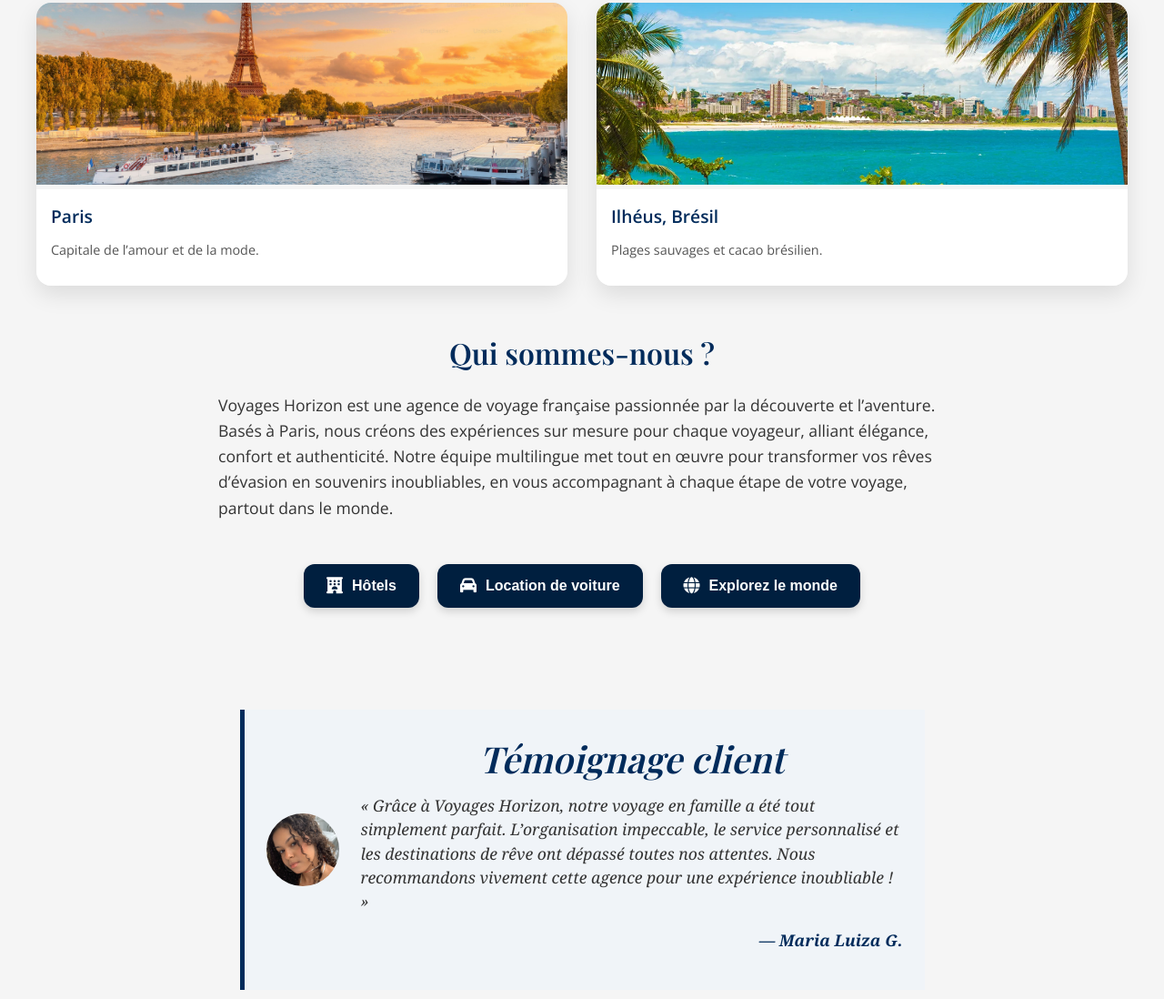
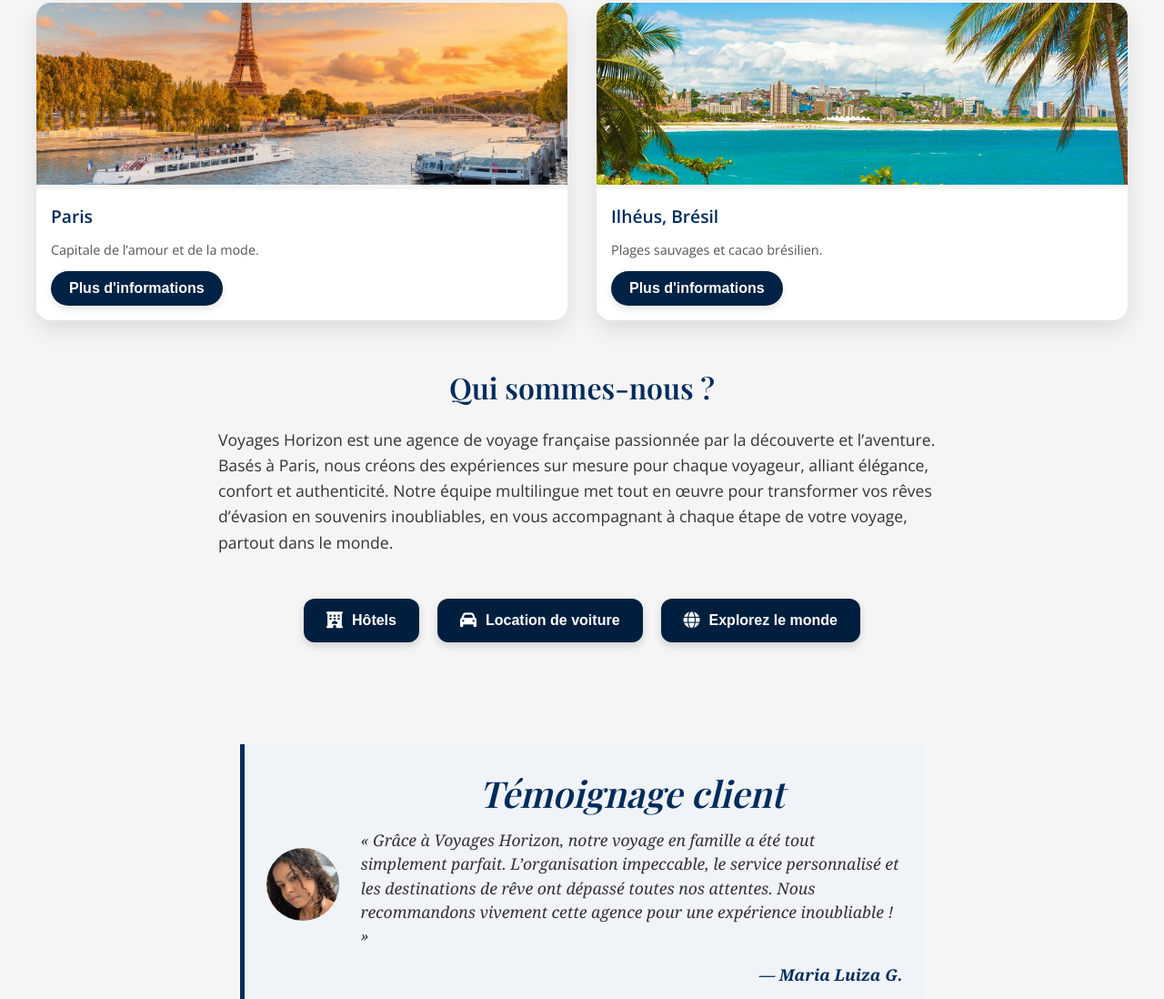
Before and after one commit to larabiasl/meu-site, a plain HTML site: page index.html in a window 1280 px wide. Shown: the part 2117-3215 px from the top of the page at 91% size. Drawn offline with nearby package versions, Linux system fonts and the light colour scheme.

Commit message:
Update index.html

```diff
--- a/index.html
+++ b/index.html
@@ -268,6 +268,7 @@
         <div class="card-info">
           <h3>Paris</h3>
           <p>Capitale de l’amour et de la mode.</p>
+            <button class="btn-info">Plus d'informations</button>
         </div>
       </div>
       <div class="card">
@@ -275,6 +276,7 @@
         <div class="card-info">
           <h3>Ilhéus, Brésil</h3>
           <p>Plages sauvages et cacao brésilien.</p>
+            <button class="btn-info">Plus d'informations</button>
         </div>
       </div>
     </div>
```
